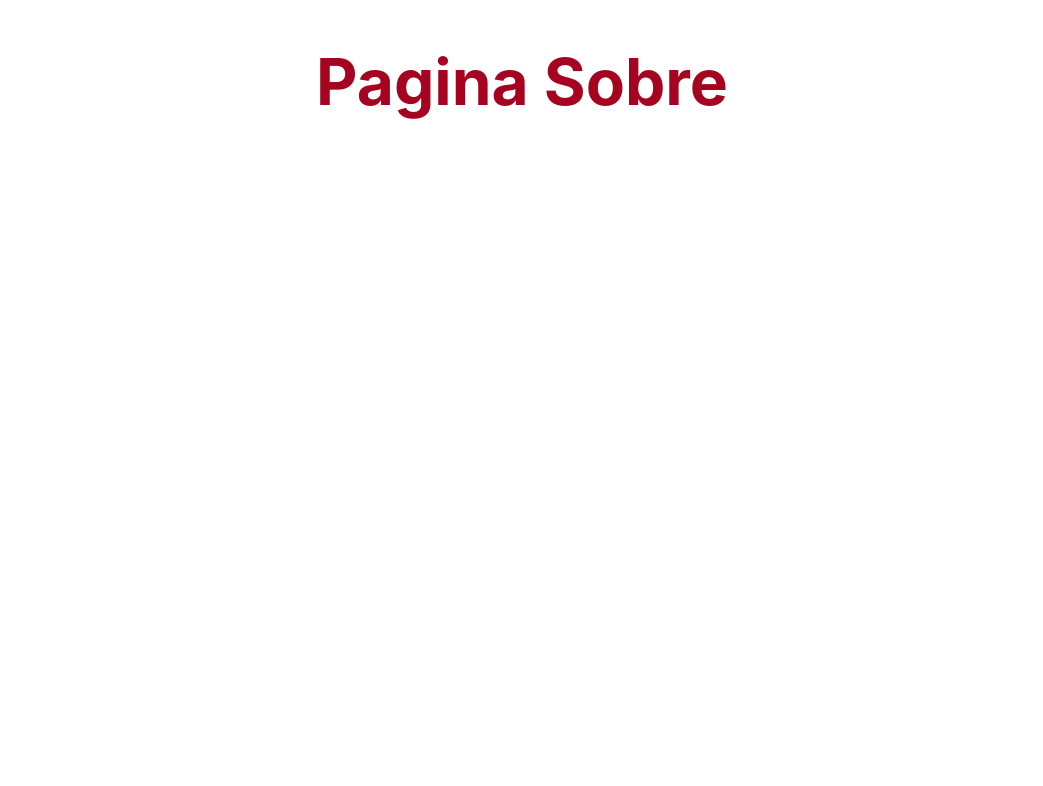
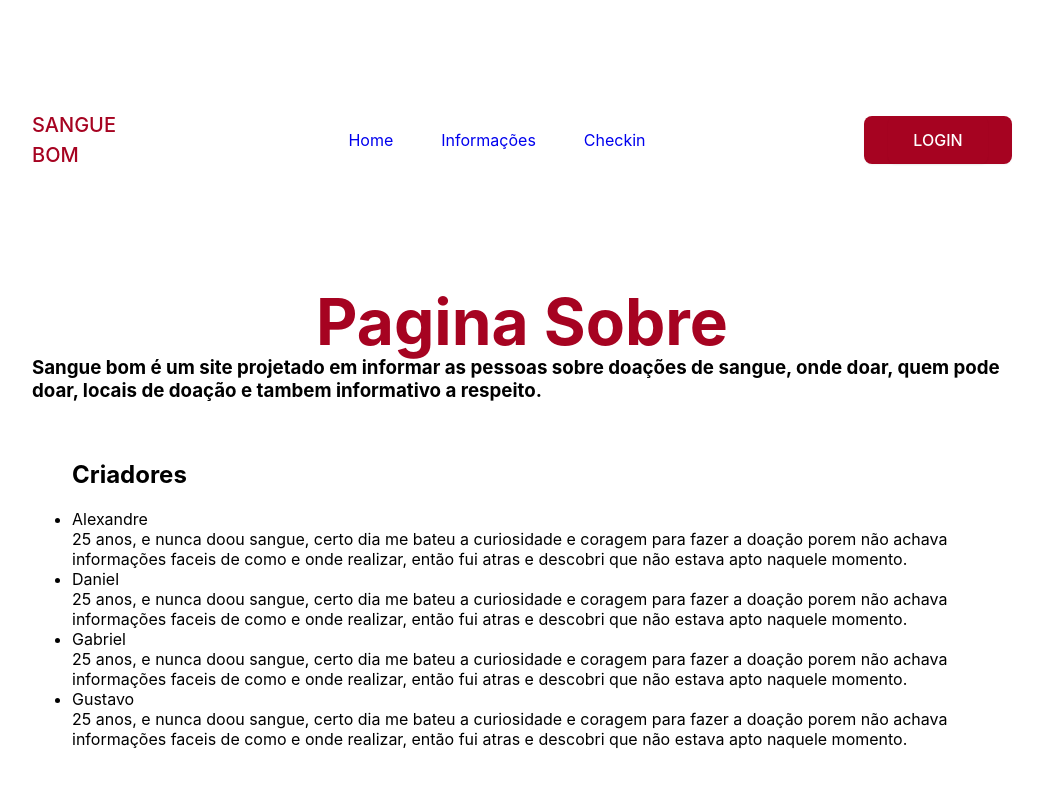
Before and after one commit to guspavanelli/projetointegrador, a React (Create React App) app: page /sobre in a window 1280 px wide. Shown: the top 786 px of the page, without its empty margins (118-1161 px from the left). Built offline with nearby package versions, Linux system fonts and the light colour scheme.

Commit message:
teste20.07

```diff
--- a/src/pages/sobre.tsx
+++ b/src/pages/sobre.tsx
@@ -1,9 +1,40 @@
+
+import Cabecalho from "../components/cabecalho";
 
 function Sobre(){
     return(
-        <div>
+        <div className="container_sobre">
+            <Cabecalho/>
+
+            <div>
+
             <h1>Pagina Sobre</h1>
+            <h3>Sangue bom é um site projetado em informar as pessoas sobre doações de sangue, onde doar, quem pode doar, locais de doação e tambem informativo a respeito.</h3>
+            <br />
+            <ul>
+                <h2>Criadores</h2>
+            <li>Alexandre</li>
+            25 anos, e nunca doou sangue, certo dia me bateu a curiosidade e coragem para fazer a doação
+            porem não achava informações faceis de como e onde realizar, então fui atras e descobri que
+            não estava apto naquele momento.
+            <li>Daniel</li>
+            25 anos, e nunca doou sangue, certo dia me bateu a curiosidade e coragem para fazer a doação
+            porem não achava informações faceis de como e onde realizar, então fui atras e descobri que
+            não estava apto naquele momento.
+            <li>Gabriel</li>
+            25 anos, e nunca doou sangue, certo dia me bateu a curiosidade e coragem para fazer a doação
+            porem não achava informações faceis de como e onde realizar, então fui atras e descobri que
+            não estava apto naquele momento.
+            <li>Gustavo</li>
+            25 anos, e nunca doou sangue, certo dia me bateu a curiosidade e coragem para fazer a doação
+            porem não achava informações faceis de como e onde realizar, então fui atras e descobri que
+            não estava apto naquele momento.
+            </ul>
+
+            </div>
+
         </div>
+
     )
 }
 
--- a/src/style/style.css
+++ b/src/style/style.css
@@ -462,3 +462,23 @@ h6{
     line-height: 22px;
     letter-spacing: -0.084px;
 }
+
+
+/* SOBRE */
+.container_sobre_{
+    display: flex;
+    border-radius: 20px;
+    border: solid;
+    background-color: #F7F7F7;
+    font-style: normal;
+    text-align: center; color: #000;
+    align-items: center;
+    justify-content: center;
+    margin: 1px;
+    padding: 2px;
+    height: auto;
+    width: auto;
+
+
+
+}
```
